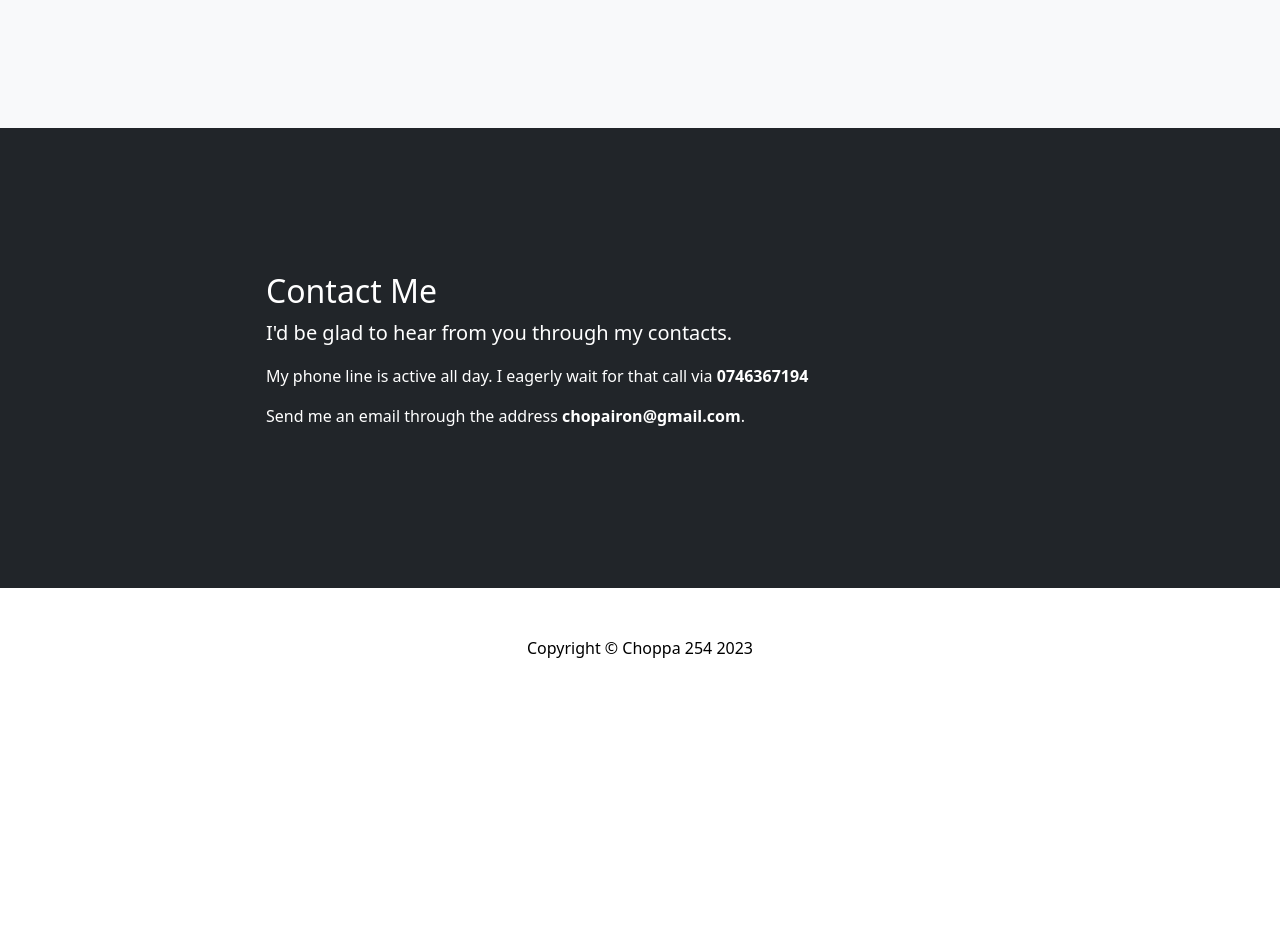
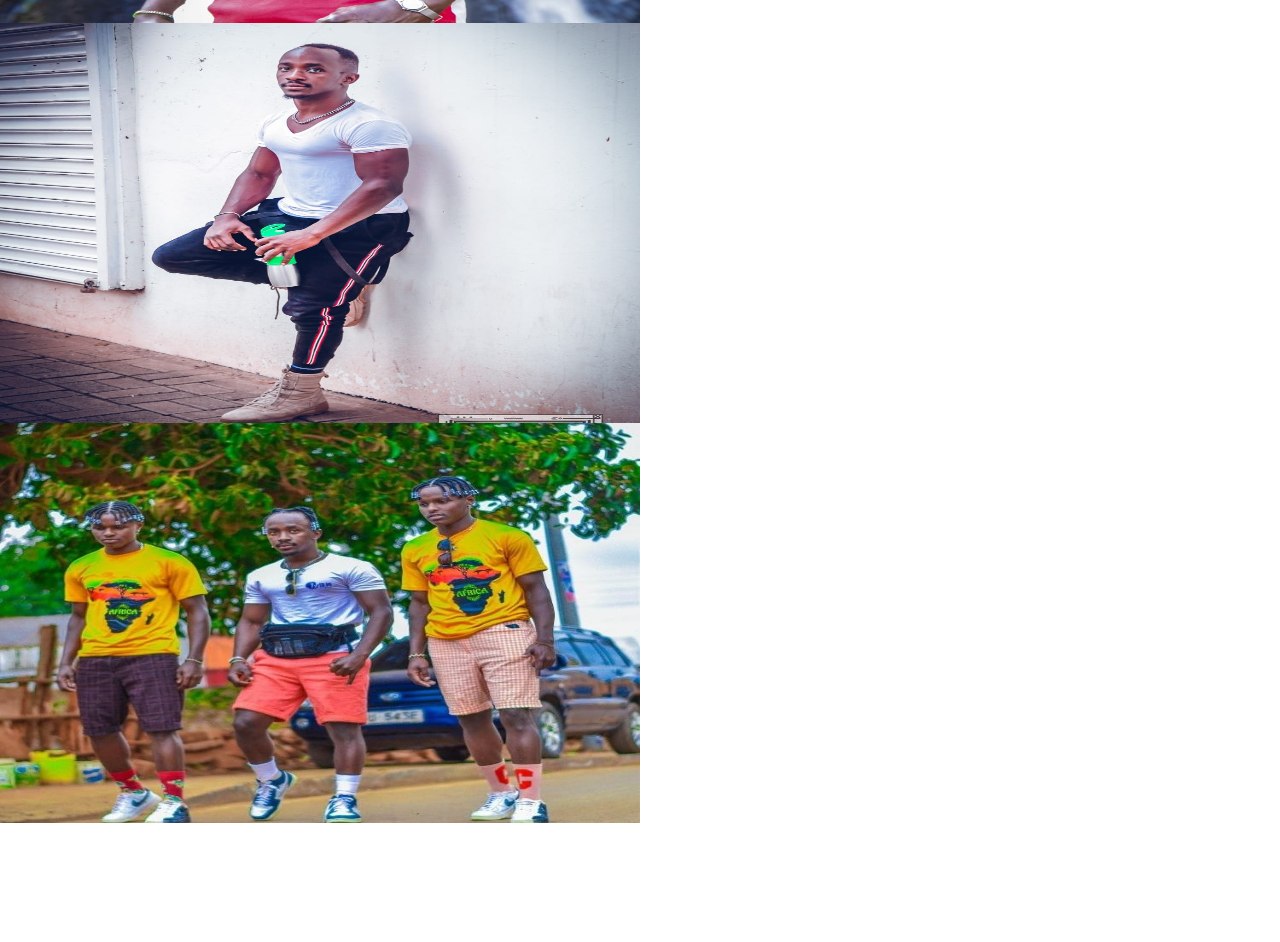
Before and after one commit to Choppa254/choppa254.github.io, a plain HTML site: page index.html in a window 1280 px wide. Shown: the part 1741-2683 px from the top of the page. Before the commit the page ends 2449 px from the top, so only its background shows below. Drawn offline with nearby package versions, Linux system fonts and the light colour scheme; files whose address does not match are found by name.

Commit message:
Update index.html

```diff
--- a/index.html
+++ b/index.html
@@ -42,6 +42,12 @@
             <a class="btn btn-lg btn-dark col-lg-8 justify-content-center" href="#about">Explore!</a>
            </div>
         </section>
+      <section id="gallery">
+        <img src="/sixpack2.jpeg" alt="Six Pack" style="width: 100%; height: 50%;">
+        <img src="/biceps2.jpeg" alt="Biceps" style="width: 50%; height: 50%;">
+        <img src="/biceps.jpeg" alt="Biceps" style="width: 50%; height: 50%;">
+        <img src="/friends.jpeg" alt="Trainees" style="width: 50%; height: 50%;">
+      </section>
         <!-- About section-->
         <section id="about" class="bg-dark text-white">
             <div class="container px-2">
```
